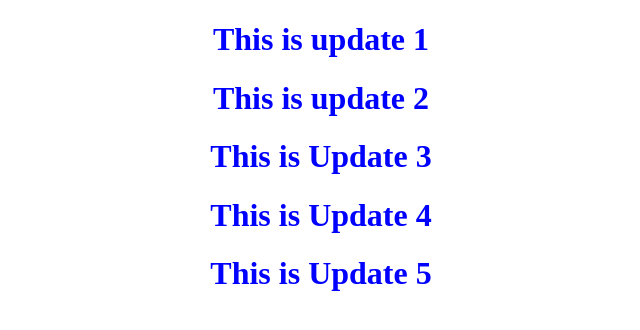
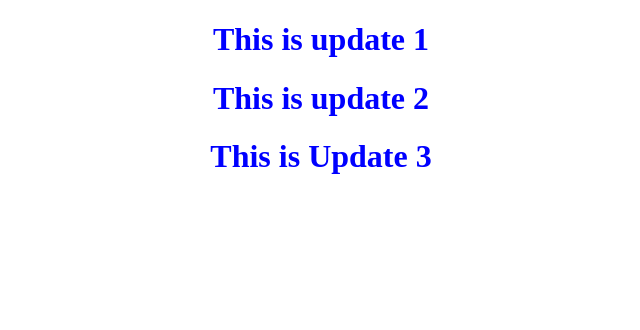
Before and after one commit to rajimicheal/practcieofgit2, a plain HTML site: page index.html in a window 1280 px wide. Shown: the whole page, without its empty margins (319-959 px from the left). Drawn offline with Linux system fonts and the light colour scheme.

Commit message:
back to stage 3

```diff
--- a/index.html
+++ b/index.html
@@ -10,7 +10,5 @@
     <h1>This is update 1</h1>
     <h1>This is update 2</h1>
     <h1>This is Update 3</h1>
-    <h1>This is Update 4</h1>
-    <h1>This is Update 5</h1>
 </body>
 </html>
```
